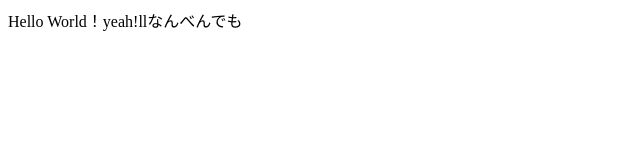
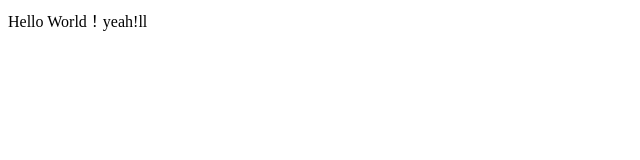
Before and after one commit to oonoryoto/ryo, a plain HTML site: page index2.html in a window 1280 px wide. Shown: the full height of the page, 0-640 px from the left. Drawn offline with Linux system fonts and the light colour scheme.

Commit message:
Revert "おらあ"
This reverts commit 4ff58c661ca36817688ab15e92d63c15accf9d38.

```diff
--- a/index2.html
+++ b/index2.html
@@ -5,6 +5,6 @@
 </head>
 
 <body>
-    Hello World！yeah!llなんべんでも
-    </body>
+    Hello World！yeah!ll
+</body>
 </html>
```
